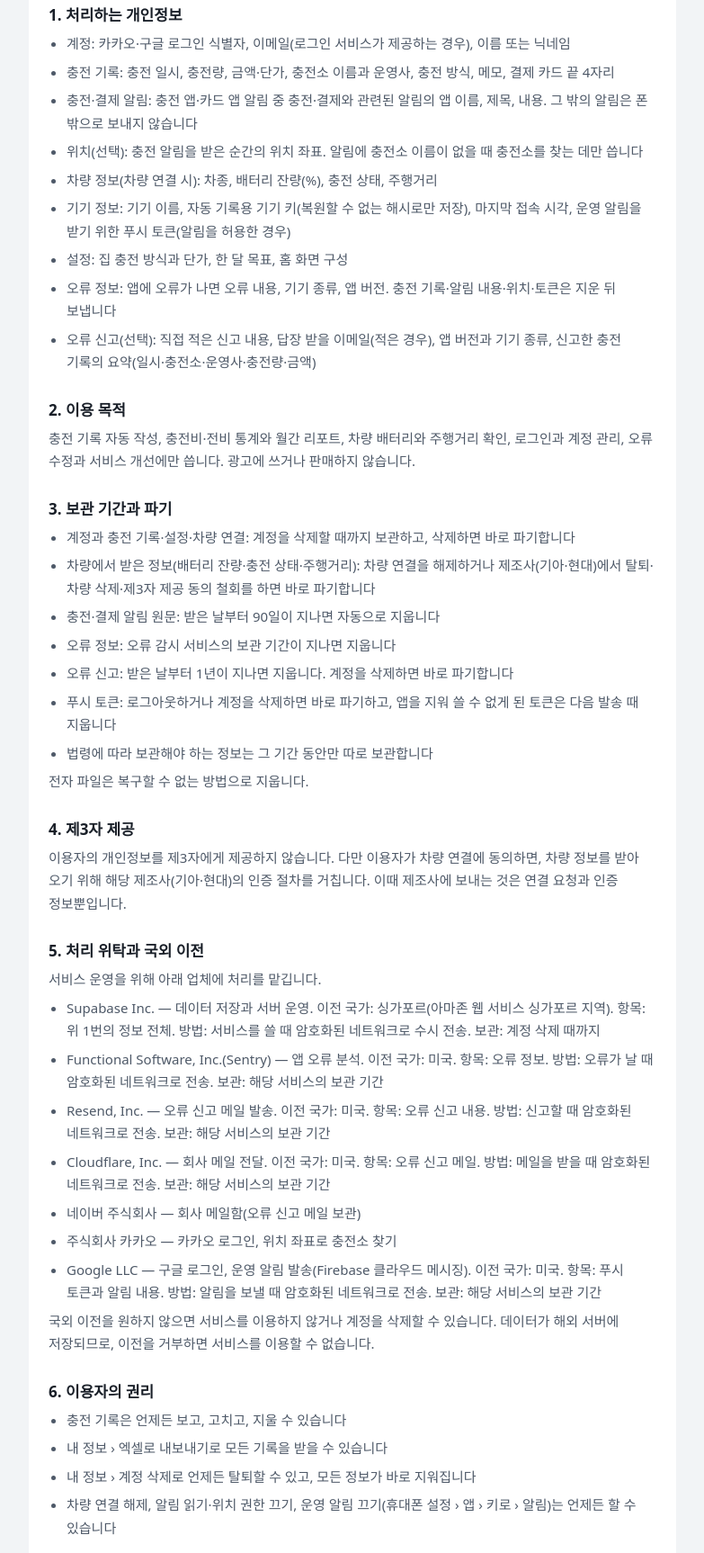
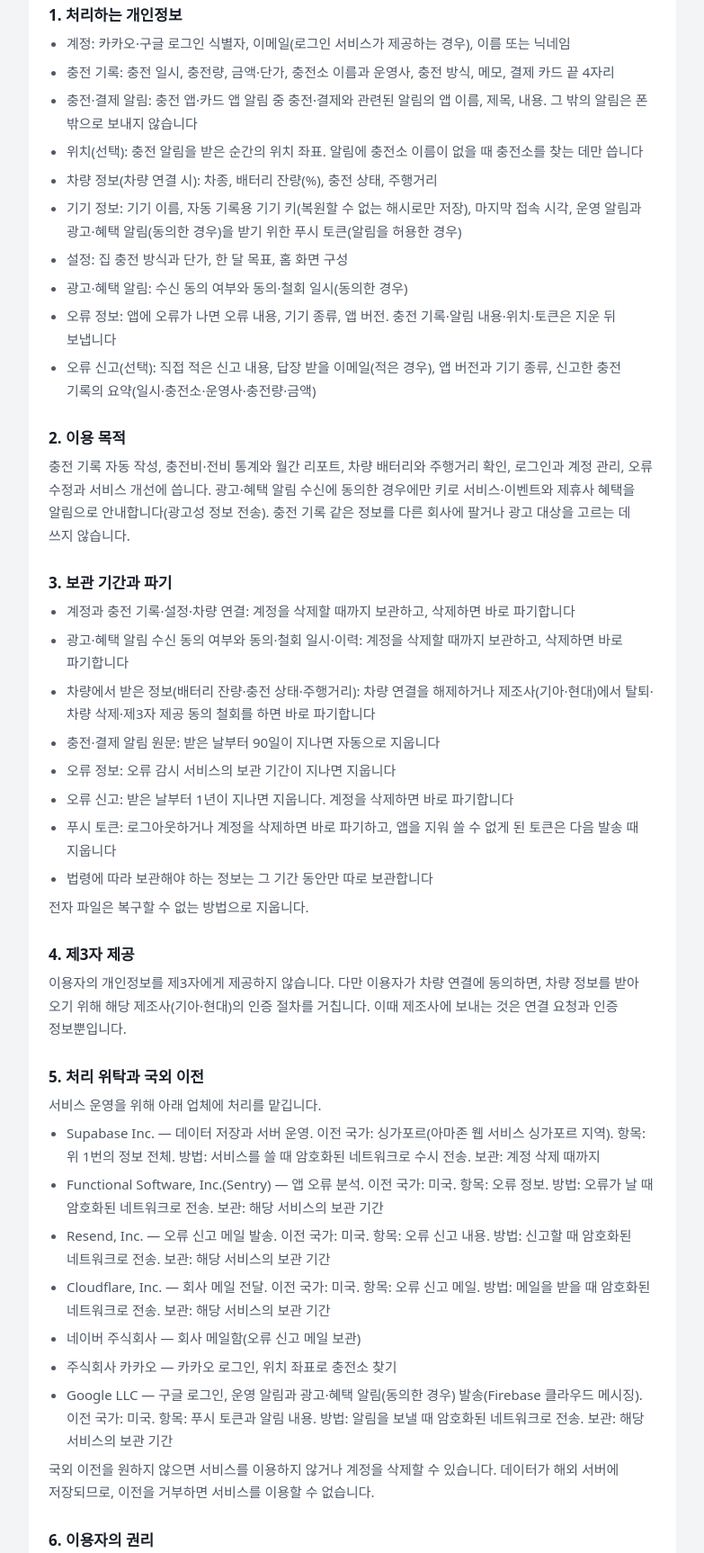
Before and after one commit to Delightfilm/ev-oauth-pages, a plain HTML site: page legal/privacy.html in a window 1280 px wide. Shown: the part 275-2001 px from the top of the page at 90% size, without its empty margins (248-1031 px from the left). Drawn offline with Linux system fonts and the light colour scheme.

Commit message:
legal: privacy 갱신 (광고·혜택 알림 수신 동의, 광고성 정보 전송)
Co-Authored-By: Claude Opus 5.5 <noreply@anthropic.com>

```diff
--- a/legal/privacy.html
+++ b/legal/privacy.html
@@ -14,12 +14,12 @@ ul{padding-left:20px;margin:6px 0}a{color:var(--blue)}
 <h1>키로 개인정보 처리방침</h1>
 <p class="meta">운영: 딜라이트커머스 · 시행일 2026년 11월 18일 · 문의 <a href="mailto:report@delightcommerce.co.kr">report@delightcommerce.co.kr</a></p>
 <section><h2>들어가며</h2><p>딜라이트커머스(이하 "회사")는 키로 앱과 서버(이하 "서비스")를 운영하면서 이용자의 개인정보를 「개인정보 보호법」에 따라 처리합니다. 이 방침은 어떤 정보를 왜 받고, 얼마나 보관하며, 누구에게 맡기는지 알려 드립니다.</p></section>
-<section><h2>1. 처리하는 개인정보</h2><ul><li>계정: 카카오·구글 로그인 식별자, 이메일(로그인 서비스가 제공하는 경우), 이름 또는 닉네임</li><li>충전 기록: 충전 일시, 충전량, 금액·단가, 충전소 이름과 운영사, 충전 방식, 메모, 결제 카드 끝 4자리</li><li>충전·결제 알림: 충전 앱·카드 앱 알림 중 충전·결제와 관련된 알림의 앱 이름, 제목, 내용. 그 밖의 알림은 폰 밖으로 보내지 않습니다</li><li>위치(선택): 충전 알림을 받은 순간의 위치 좌표. 알림에 충전소 이름이 없을 때 충전소를 찾는 데만 씁니다</li><li>차량 정보(차량 연결 시): 차종, 배터리 잔량(%), 충전 상태, 주행거리</li><li>기기 정보: 기기 이름, 자동 기록용 기기 키(복원할 수 없는 해시로만 저장), 마지막 접속 시각, 운영 알림을 받기 위한 푸시 토큰(알림을 허용한 경우)</li><li>설정: 집 충전 방식과 단가, 한 달 목표, 홈 화면 구성</li><li>오류 정보: 앱에 오류가 나면 오류 내용, 기기 종류, 앱 버전. 충전 기록·알림 내용·위치·토큰은 지운 뒤 보냅니다</li><li>오류 신고(선택): 직접 적은 신고 내용, 답장 받을 이메일(적은 경우), 앱 버전과 기기 종류, 신고한 충전 기록의 요약(일시·충전소·운영사·충전량·금액)</li></ul></section>
-<section><h2>2. 이용 목적</h2><p>충전 기록 자동 작성, 충전비·전비 통계와 월간 리포트, 차량 배터리와 주행거리 확인, 로그인과 계정 관리, 오류 수정과 서비스 개선에만 씁니다. 광고에 쓰거나 판매하지 않습니다.</p></section>
-<section><h2>3. 보관 기간과 파기</h2><ul><li>계정과 충전 기록·설정·차량 연결: 계정을 삭제할 때까지 보관하고, 삭제하면 바로 파기합니다</li><li>차량에서 받은 정보(배터리 잔량·충전 상태·주행거리): 차량 연결을 해제하거나 제조사(기아·현대)에서 탈퇴·차량 삭제·제3자 제공 동의 철회를 하면 바로 파기합니다</li><li>충전·결제 알림 원문: 받은 날부터 90일이 지나면 자동으로 지웁니다</li><li>오류 정보: 오류 감시 서비스의 보관 기간이 지나면 지웁니다</li><li>오류 신고: 받은 날부터 1년이 지나면 지웁니다. 계정을 삭제하면 바로 파기합니다</li><li>푸시 토큰: 로그아웃하거나 계정을 삭제하면 바로 파기하고, 앱을 지워 쓸 수 없게 된 토큰은 다음 발송 때 지웁니다</li><li>법령에 따라 보관해야 하는 정보는 그 기간 동안만 따로 보관합니다</li></ul><p>전자 파일은 복구할 수 없는 방법으로 지웁니다.</p></section>
+<section><h2>1. 처리하는 개인정보</h2><ul><li>계정: 카카오·구글 로그인 식별자, 이메일(로그인 서비스가 제공하는 경우), 이름 또는 닉네임</li><li>충전 기록: 충전 일시, 충전량, 금액·단가, 충전소 이름과 운영사, 충전 방식, 메모, 결제 카드 끝 4자리</li><li>충전·결제 알림: 충전 앱·카드 앱 알림 중 충전·결제와 관련된 알림의 앱 이름, 제목, 내용. 그 밖의 알림은 폰 밖으로 보내지 않습니다</li><li>위치(선택): 충전 알림을 받은 순간의 위치 좌표. 알림에 충전소 이름이 없을 때 충전소를 찾는 데만 씁니다</li><li>차량 정보(차량 연결 시): 차종, 배터리 잔량(%), 충전 상태, 주행거리</li><li>기기 정보: 기기 이름, 자동 기록용 기기 키(복원할 수 없는 해시로만 저장), 마지막 접속 시각, 운영 알림과 광고·혜택 알림(동의한 경우)을 받기 위한 푸시 토큰(알림을 허용한 경우)</li><li>설정: 집 충전 방식과 단가, 한 달 목표, 홈 화면 구성</li><li>광고·혜택 알림: 수신 동의 여부와 동의·철회 일시(동의한 경우)</li><li>오류 정보: 앱에 오류가 나면 오류 내용, 기기 종류, 앱 버전. 충전 기록·알림 내용·위치·토큰은 지운 뒤 보냅니다</li><li>오류 신고(선택): 직접 적은 신고 내용, 답장 받을 이메일(적은 경우), 앱 버전과 기기 종류, 신고한 충전 기록의 요약(일시·충전소·운영사·충전량·금액)</li></ul></section>
+<section><h2>2. 이용 목적</h2><p>충전 기록 자동 작성, 충전비·전비 통계와 월간 리포트, 차량 배터리와 주행거리 확인, 로그인과 계정 관리, 오류 수정과 서비스 개선에 씁니다. 광고·혜택 알림 수신에 동의한 경우에만 키로 서비스·이벤트와 제휴사 혜택을 알림으로 안내합니다(광고성 정보 전송). 충전 기록 같은 정보를 다른 회사에 팔거나 광고 대상을 고르는 데 쓰지 않습니다.</p></section>
+<section><h2>3. 보관 기간과 파기</h2><ul><li>계정과 충전 기록·설정·차량 연결: 계정을 삭제할 때까지 보관하고, 삭제하면 바로 파기합니다</li><li>광고·혜택 알림 수신 동의 여부와 동의·철회 일시·이력: 계정을 삭제할 때까지 보관하고, 삭제하면 바로 파기합니다</li><li>차량에서 받은 정보(배터리 잔량·충전 상태·주행거리): 차량 연결을 해제하거나 제조사(기아·현대)에서 탈퇴·차량 삭제·제3자 제공 동의 철회를 하면 바로 파기합니다</li><li>충전·결제 알림 원문: 받은 날부터 90일이 지나면 자동으로 지웁니다</li><li>오류 정보: 오류 감시 서비스의 보관 기간이 지나면 지웁니다</li><li>오류 신고: 받은 날부터 1년이 지나면 지웁니다. 계정을 삭제하면 바로 파기합니다</li><li>푸시 토큰: 로그아웃하거나 계정을 삭제하면 바로 파기하고, 앱을 지워 쓸 수 없게 된 토큰은 다음 발송 때 지웁니다</li><li>법령에 따라 보관해야 하는 정보는 그 기간 동안만 따로 보관합니다</li></ul><p>전자 파일은 복구할 수 없는 방법으로 지웁니다.</p></section>
 <section><h2>4. 제3자 제공</h2><p>이용자의 개인정보를 제3자에게 제공하지 않습니다. 다만 이용자가 차량 연결에 동의하면, 차량 정보를 받아 오기 위해 해당 제조사(기아·현대)의 인증 절차를 거칩니다. 이때 제조사에 보내는 것은 연결 요청과 인증 정보뿐입니다.</p></section>
-<section><h2>5. 처리 위탁과 국외 이전</h2><p>서비스 운영을 위해 아래 업체에 처리를 맡깁니다.</p><ul><li>Supabase Inc. — 데이터 저장과 서버 운영. 이전 국가: 싱가포르(아마존 웹 서비스 싱가포르 지역). 항목: 위 1번의 정보 전체. 방법: 서비스를 쓸 때 암호화된 네트워크로 수시 전송. 보관: 계정 삭제 때까지</li><li>Functional Software, Inc.(Sentry) — 앱 오류 분석. 이전 국가: 미국. 항목: 오류 정보. 방법: 오류가 날 때 암호화된 네트워크로 전송. 보관: 해당 서비스의 보관 기간</li><li>Resend, Inc. — 오류 신고 메일 발송. 이전 국가: 미국. 항목: 오류 신고 내용. 방법: 신고할 때 암호화된 네트워크로 전송. 보관: 해당 서비스의 보관 기간</li><li>Cloudflare, Inc. — 회사 메일 전달. 이전 국가: 미국. 항목: 오류 신고 메일. 방법: 메일을 받을 때 암호화된 네트워크로 전송. 보관: 해당 서비스의 보관 기간</li><li>네이버 주식회사 — 회사 메일함(오류 신고 메일 보관)</li><li>주식회사 카카오 — 카카오 로그인, 위치 좌표로 충전소 찾기</li><li>Google LLC — 구글 로그인, 운영 알림 발송(Firebase 클라우드 메시징). 이전 국가: 미국. 항목: 푸시 토큰과 알림 내용. 방법: 알림을 보낼 때 암호화된 네트워크로 전송. 보관: 해당 서비스의 보관 기간</li></ul><p>국외 이전을 원하지 않으면 서비스를 이용하지 않거나 계정을 삭제할 수 있습니다. 데이터가 해외 서버에 저장되므로, 이전을 거부하면 서비스를 이용할 수 없습니다.</p></section>
-<section><h2>6. 이용자의 권리</h2><ul><li>충전 기록은 언제든 보고, 고치고, 지울 수 있습니다</li><li>내 정보 › 엑셀로 내보내기로 모든 기록을 받을 수 있습니다</li><li>내 정보 › 계정 삭제로 언제든 탈퇴할 수 있고, 모든 정보가 바로 지워집니다</li><li>차량 연결 해제, 알림 읽기·위치 권한 끄기, 운영 알림 끄기(휴대폰 설정 › 앱 › 키로 › 알림)는 언제든 할 수 있습니다</li></ul></section>
+<section><h2>5. 처리 위탁과 국외 이전</h2><p>서비스 운영을 위해 아래 업체에 처리를 맡깁니다.</p><ul><li>Supabase Inc. — 데이터 저장과 서버 운영. 이전 국가: 싱가포르(아마존 웹 서비스 싱가포르 지역). 항목: 위 1번의 정보 전체. 방법: 서비스를 쓸 때 암호화된 네트워크로 수시 전송. 보관: 계정 삭제 때까지</li><li>Functional Software, Inc.(Sentry) — 앱 오류 분석. 이전 국가: 미국. 항목: 오류 정보. 방법: 오류가 날 때 암호화된 네트워크로 전송. 보관: 해당 서비스의 보관 기간</li><li>Resend, Inc. — 오류 신고 메일 발송. 이전 국가: 미국. 항목: 오류 신고 내용. 방법: 신고할 때 암호화된 네트워크로 전송. 보관: 해당 서비스의 보관 기간</li><li>Cloudflare, Inc. — 회사 메일 전달. 이전 국가: 미국. 항목: 오류 신고 메일. 방법: 메일을 받을 때 암호화된 네트워크로 전송. 보관: 해당 서비스의 보관 기간</li><li>네이버 주식회사 — 회사 메일함(오류 신고 메일 보관)</li><li>주식회사 카카오 — 카카오 로그인, 위치 좌표로 충전소 찾기</li><li>Google LLC — 구글 로그인, 운영 알림과 광고·혜택 알림(동의한 경우) 발송(Firebase 클라우드 메시징). 이전 국가: 미국. 항목: 푸시 토큰과 알림 내용. 방법: 알림을 보낼 때 암호화된 네트워크로 전송. 보관: 해당 서비스의 보관 기간</li></ul><p>국외 이전을 원하지 않으면 서비스를 이용하지 않거나 계정을 삭제할 수 있습니다. 데이터가 해외 서버에 저장되므로, 이전을 거부하면 서비스를 이용할 수 없습니다.</p></section>
+<section><h2>6. 이용자의 권리</h2><ul><li>충전 기록은 언제든 보고, 고치고, 지울 수 있습니다</li><li>내 정보 › 엑셀로 내보내기로 모든 기록을 받을 수 있습니다</li><li>내 정보 › 계정 삭제로 언제든 탈퇴할 수 있고, 모든 정보가 바로 지워집니다</li><li>광고·혜택 알림 수신 동의는 내 정보 › 광고·혜택 알림에서 언제든 철회할 수 있습니다</li><li>차량 연결 해제, 알림 읽기·위치 권한 끄기, 운영 알림 끄기(휴대폰 설정 › 앱 › 키로 › 알림)는 언제든 할 수 있습니다</li></ul></section>
 <section><h2>7. 안전하게 지키는 방법</h2><ul><li>모든 통신은 암호화(HTTPS)합니다</li><li>데이터베이스는 이용자 본인의 데이터만 볼 수 있게 행 단위로 막혀 있습니다</li><li>차량 연결 토큰은 앱에서 볼 수 없는 별도 저장소에 둡니다</li><li>기기 키는 해시로만 저장해 원래 값을 알 수 없습니다</li></ul></section>
 <section><h2>8. 만 14세 미만</h2><p>서비스는 만 14세 이상만 가입할 수 있습니다.</p></section>
 <section><h2>9. 개인정보 보호책임자</h2><p>책임자: 딜라이트커머스 대표</p><p>문의: <a href="mailto:report@delightcommerce.co.kr">report@delightcommerce.co.kr</a></p><p>개인정보와 관련한 문의·불만·피해 구제는 위 이메일로 요청할 수 있으며, 지체 없이 답변하고 처리합니다.</p><p>그 밖에 개인정보침해신고센터(국번 없이 118), 개인정보분쟁조정위원회(1833-6972)에 도움을 요청할 수 있습니다.</p></section>
```
